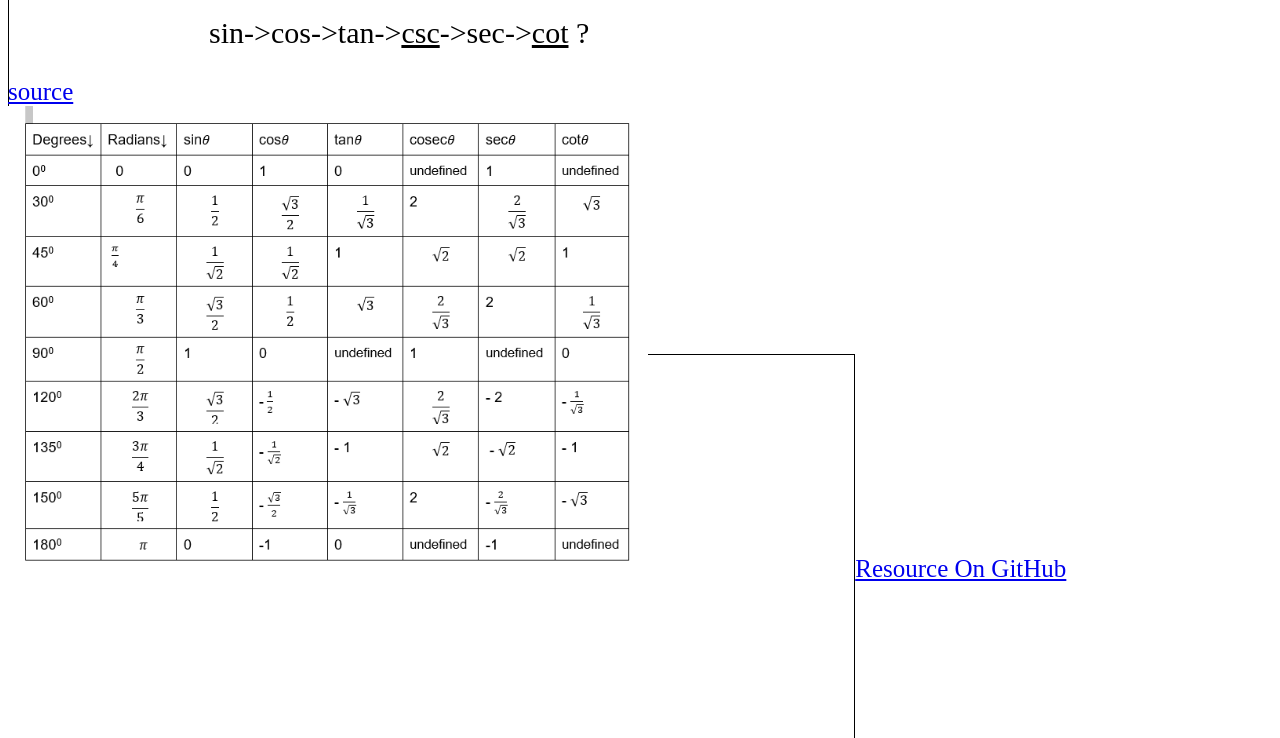
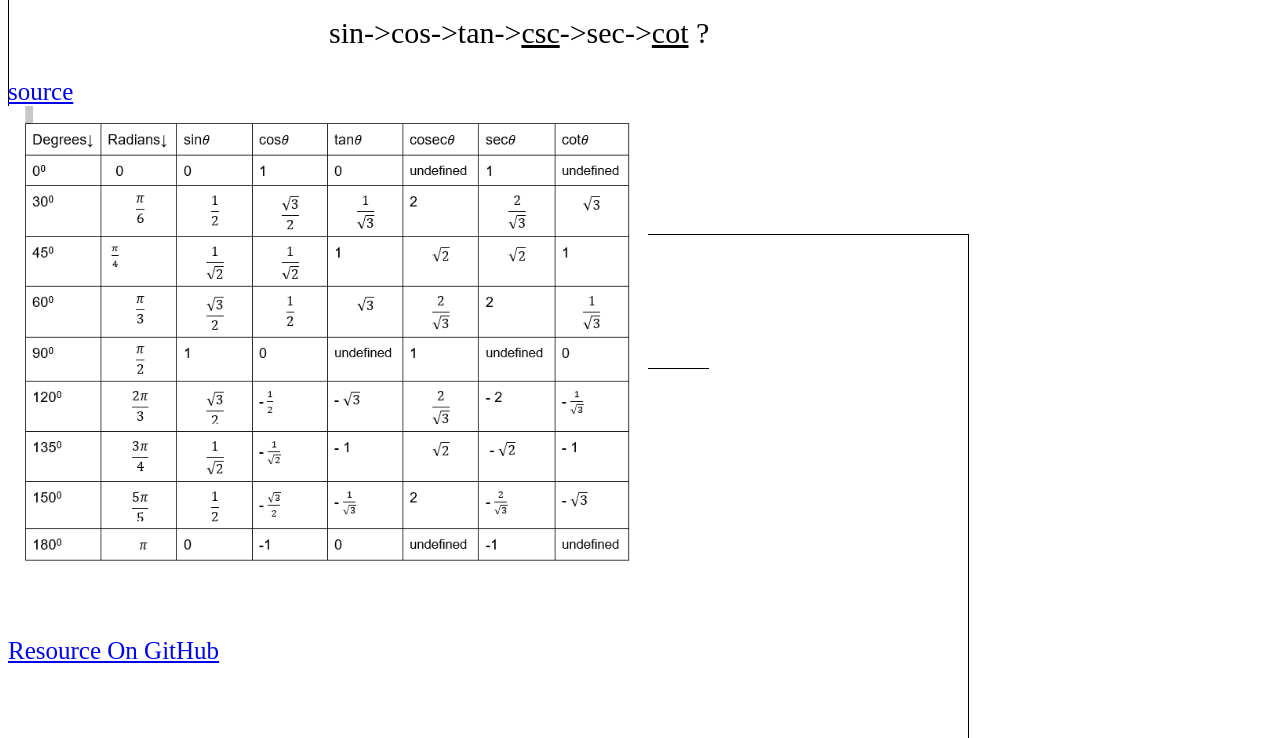
Before and after one commit to Lucas-0714/Lucas-0714.github.io, a plain HTML site: page db/trigonometric/index.html in a window 1280 px wide. Shown: the part 62-800 px from the top of the page. Drawn offline with Linux system fonts and the light colour scheme.

Commit message:
Update index.html

```diff
--- a/db/trigonometric/index.html
+++ b/db/trigonometric/index.html
@@ -11,7 +11,7 @@
       font-size: 25px;
       text-align: left;
       border: 1px solid #000;
-      padding: 200px;
+      padding: 40vh;
       color: #000;
     }
 
@@ -42,7 +42,7 @@
     <br>
     <img src="poi.png">
   </cell>
-  <space></space><space></space><space></space>
+  <br><space></space><br><space></space><br><space></space><br>
   <resource>
     <a style="font-size: 25px;" href="https://github.com/Lucas-0714/Lucas-0714.github.io/blob/main/db/trigonometric/index.html">Resource On GitHub</a>
   </resource>
```
